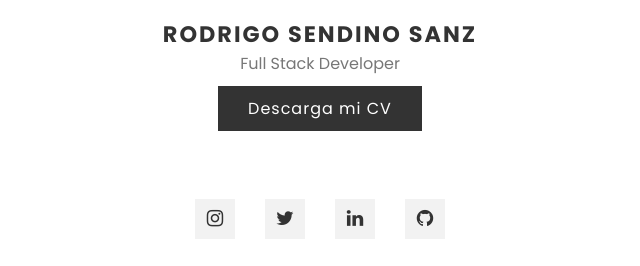
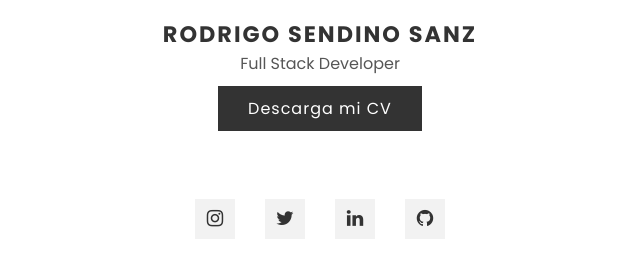
Before and after one commit to RodrigoSendinoSanz/rodrigosendinosanz.github.io, a plain HTML site: page index.html in a window 1280 px wide. Shown: the part 536-802 px from the top of the page, 470-1110 px from the left. Drawn offline with Linux system fonts and the light colour scheme.

Commit message:
Update style.css

```diff
--- a/css/style.css
+++ b/css/style.css
@@ -197,7 +197,7 @@ h3{
     text-transform: uppercase;
 }
 p{
-    color: #777;
+    color: #565656;
 }
 .dark p{
     color:var(--black);
```
